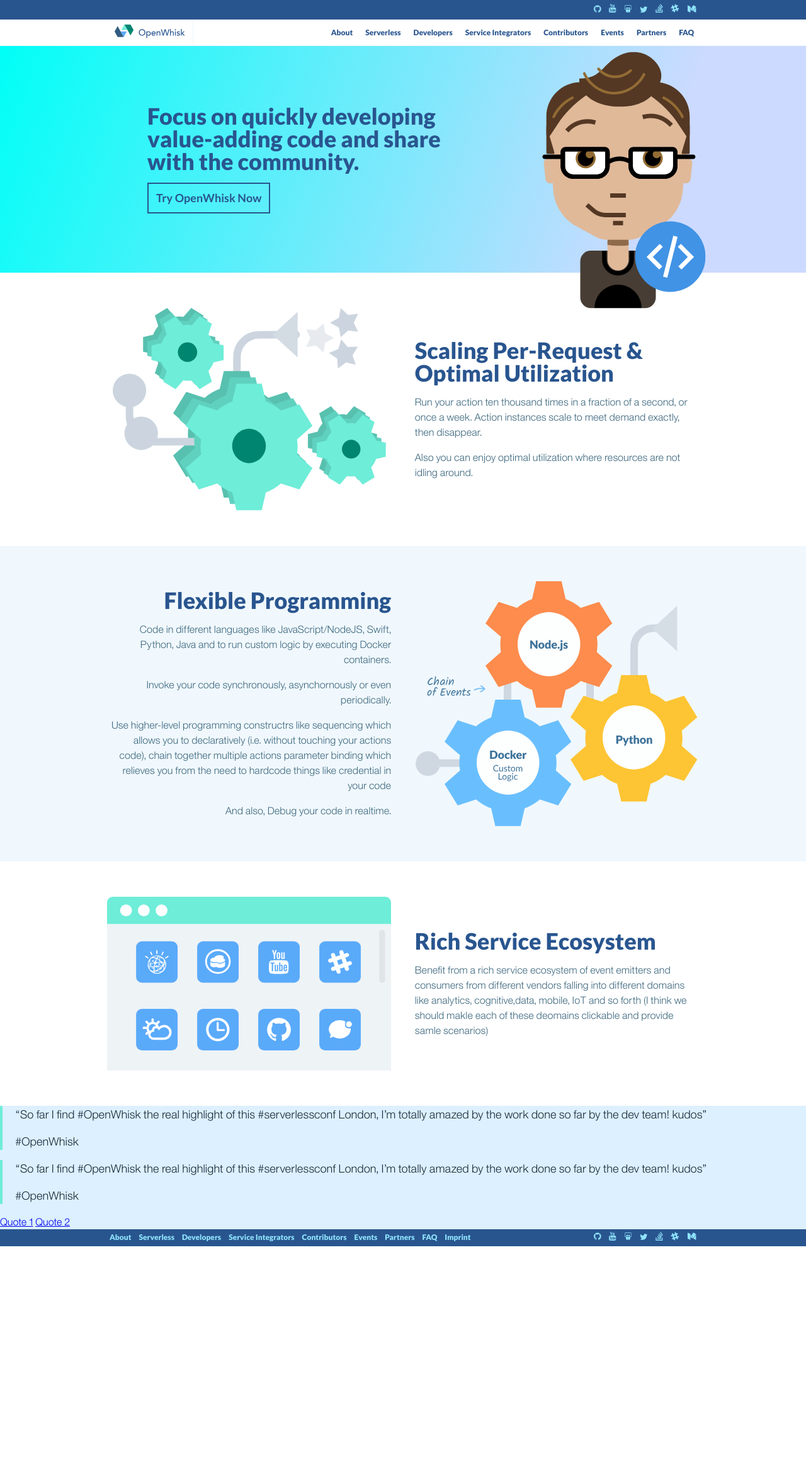
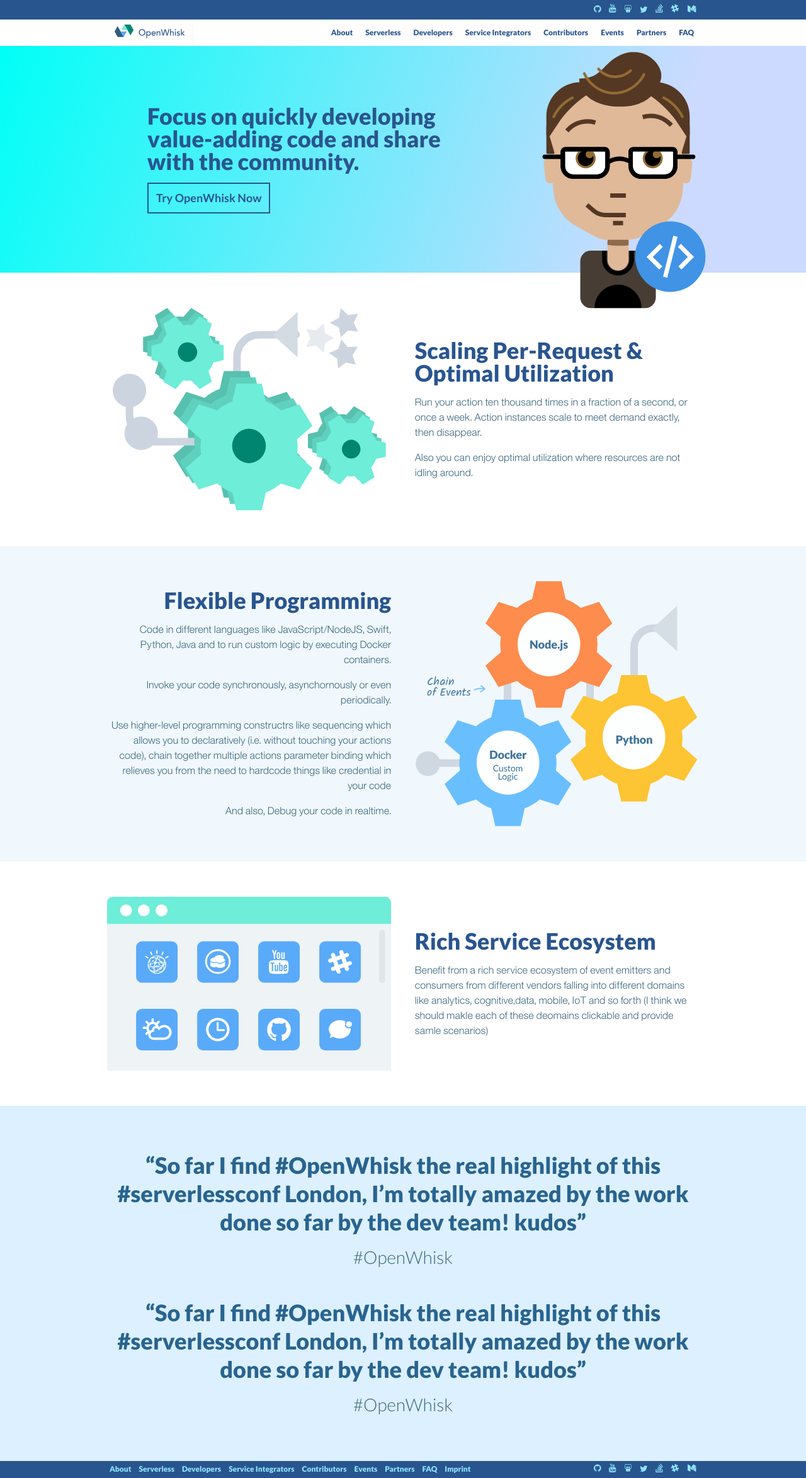
Before and after one commit to apache/openwhisk-website, a Jekyll site: the page built from developers.md, in a window 1280 px wide. Shown: the whole page at 63% size. Built offline with Jekyll 4.4.1, drawn with Linux system fonts in a browser that asks for light colours; before the commit the page ends 1979 px from its top, so only the background shows below that.

Commit message:
feat(quotes): styles for quote block
Supports JS and no-JS layout.

re #22
re #23
re #24

```diff
--- /dev/null
+++ b/_scss/block/_quotes.scss
@@ -0,0 +1,96 @@
+.quotes {
+  position: relative;
+  height: 25.5rem;
+  max-width: 90%;
+  margin-left: auto;
+  margin-right: auto;
+  padding: 4.5rem 0 7rem;
+
+  @at-root .no-js & {
+    height: auto;
+    padding-bottom: 4.5rem;
+  }
+
+  @media (min-width: $max-width-lg) {
+    max-width: $max-width-lg;
+  }
+
+  &__quote {
+    position: absolute;
+    top: 50%;
+    left: 50%;
+    transform: translate(-50%, -50%);
+    width: 100%;
+    margin-top: 0;
+    border: 0;
+    opacity: 0;
+    padding: 0;
+    text-align: center;
+    transition: 200ms opacity linear;
+
+    @at-root .no-js & {
+      position: static;
+      opacity: 1;
+      transform: none;
+
+      &:not(:first-child) {
+        margin-top: 3rem;
+      }
+    }
+
+    &--active {
+      opacity: 1;
+    }
+  }
+
+  &__text {
+    color: $color-blue-dark-text;
+    font-family: $font-family-heading;
+    font-size: 2.25rem;
+    font-weight: $font-weight-black;
+    line-height: 1.25;
+  }
+
+  &__attribution {
+    color: $color-gray-medium;
+    font-size: 1.75rem;
+    font-weight: $font-weight-default;
+  }
+
+  &__nav {
+    position: absolute;
+    bottom: 4.25rem;
+    left: 50%;
+    transform: translateX(-50%);
+    text-align: center;
+  }
+
+  @at-root .no-js &__nav {
+    display: none;
+  }
+
+  &__nav-link {
+    display: inline-block;
+    width: 1rem;
+    height: 1rem;
+    margin: 0 0.5rem;
+    overflow: hidden;
+    text-indent: -9999px;
+
+    &::before {
+      content: '';
+      display: block;
+      width: 1rem;
+      height: 1rem;
+      background: $color-blue-dark-text;
+      border: 2px solid $color-blue-dark-text;
+      border-radius: 50%;
+      text-indent: 0;
+      transition: 200ms background linear;
+    }
+
+    &--active::before {
+      background: $color-white;
+    }
+  }
+}
--- a/css/main.scss
+++ b/css/main.scss
@@ -22,6 +22,7 @@
 @import "block/main-content";
 @import "block/main-cta";
 @import "block/persona";
+@import "block/quotes";
 @import "block/site-footer";
 @import "block/site-header";
 @import "block/site-nav";
```
